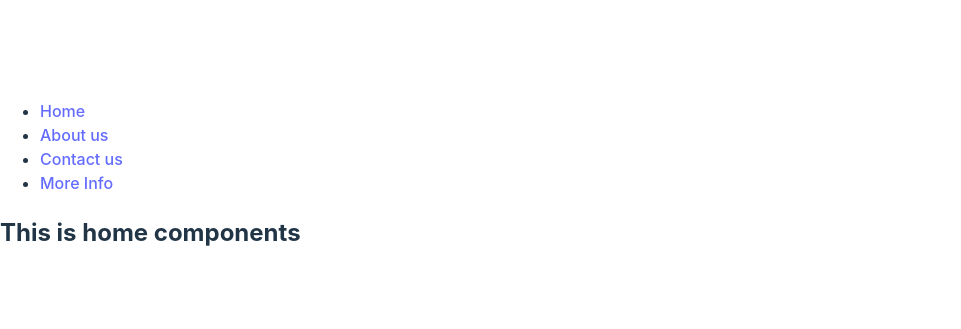
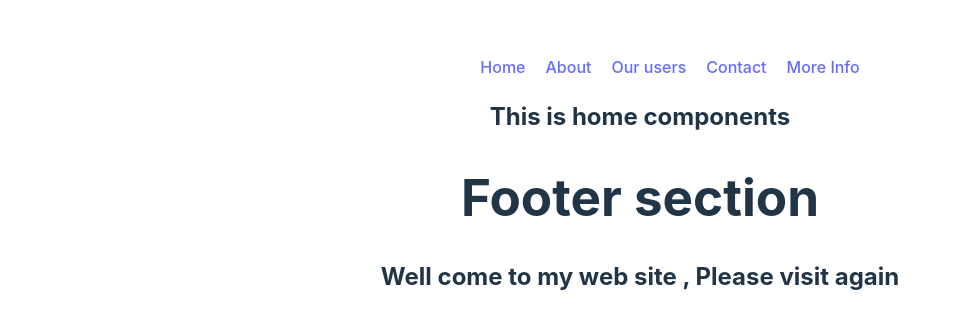
Before and after one commit to Shajibmia96/Milestone-008, a React (Vite) app: page / in a window 1280 px wide. Shown: the part 223-552 px from the top of the page, without its empty margins (0-961 px from the left). Built offline with nearby package versions, Linux system fonts and the light colour scheme.

Commit message:
Nested Route And Use Link, Outlet

```diff
--- /dev/null
+++ b/src/components/Footer/Footer.jsx
@@ -0,0 +1,10 @@
+const Footer = () => {
+    return (
+        <div>
+             <h1>Footer section</h1>
+             <h2>Well come to my web site , Please visit again</h2>
+        </div>
+    );
+};
+
+export default Footer;
--- a/src/components/Home.jsx
+++ b/src/components/Home.jsx
@@ -1,5 +1,6 @@
 import { Outlet } from "react-router-dom";
 import Header from "./Navbar/Header";
+import Footer from "./Footer/Footer";
 
 const Home = () => {
     return (
@@ -7,6 +8,7 @@ const Home = () => {
             <Header></Header>
            <h2>This is home components</h2>
            <Outlet></Outlet>
+           <Footer></Footer>
         </div>
     );
 };
--- a/src/components/Navbar/Header.jsx
+++ b/src/components/Navbar/Header.jsx
@@ -1,11 +1,14 @@
+import { Link } from "react-router-dom";
+import '../Style/Header.css'
 const Header = () => {
     return (
         <div>
              <ul>
-                <li><a href="/">Home</a></li>
-                <li><a href="/about">About us</a></li>
-                <li><a href="/contact">Contact us</a></li>
-                <li><a href="more-info">More Info</a></li>
+                <Link to = "/">Home</Link>
+                <Link to="/about">About</Link>
+                <Link to ="/users">Our users</Link>
+                <Link to="/contact">Contact</Link>
+                <Link to="more-info">More Info</Link>
             </ul>
         </div>
     );
--- /dev/null
+++ b/src/components/Style/Header.css
@@ -0,0 +1,3 @@
+ul a {
+     margin-left: 20px;
+}
--- /dev/null
+++ b/src/components/Users/Users.jsx
@@ -0,0 +1,10 @@
+const Users = () => {
+    return (
+        <div>
+            <h2>Our some of users</h2>
+            <h3> lets see our our awesome users</h3>
+        </div>
+    );
+};
+
+export default Users;
```
Also changed, not shown: src/main.jsx (+13 -7 lines).
